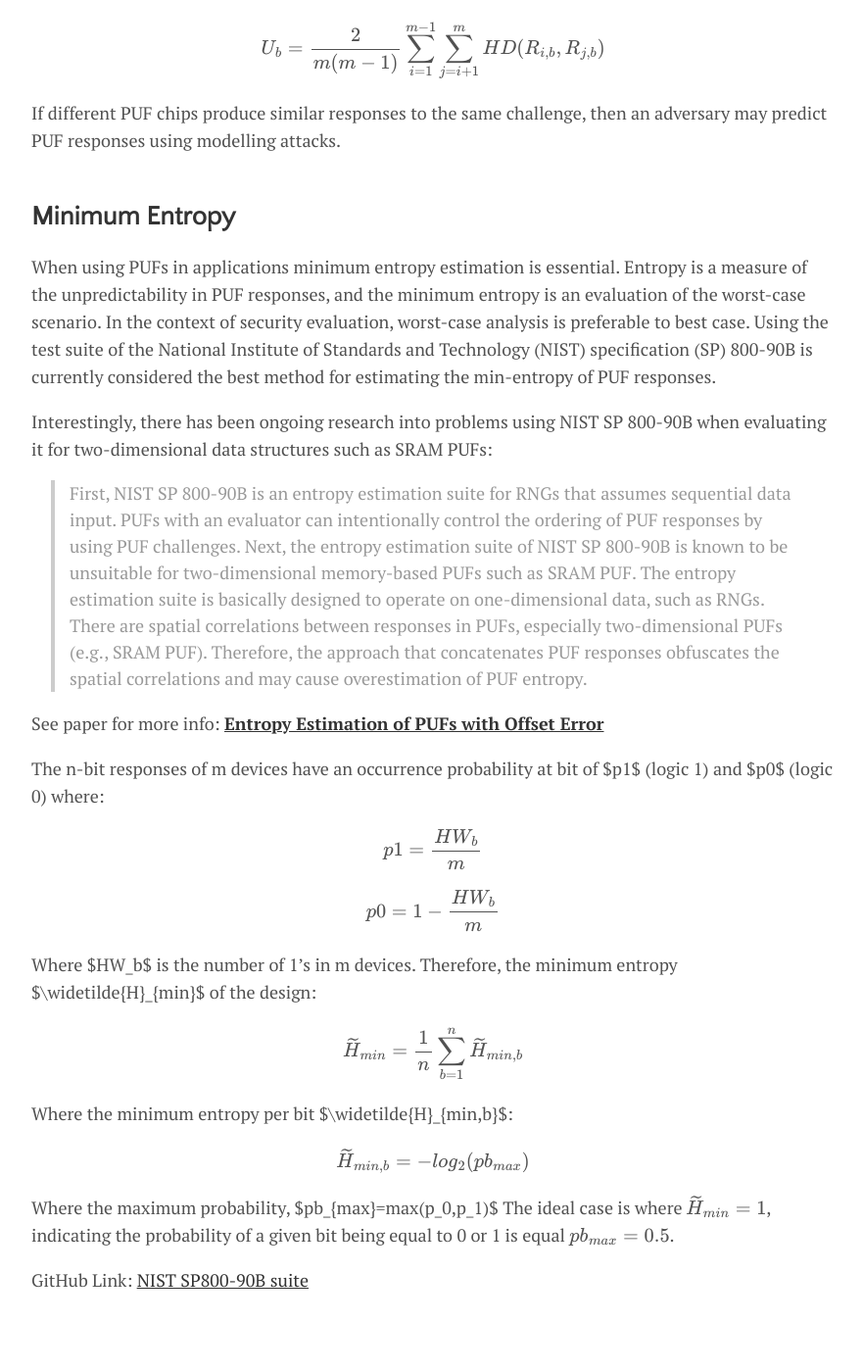
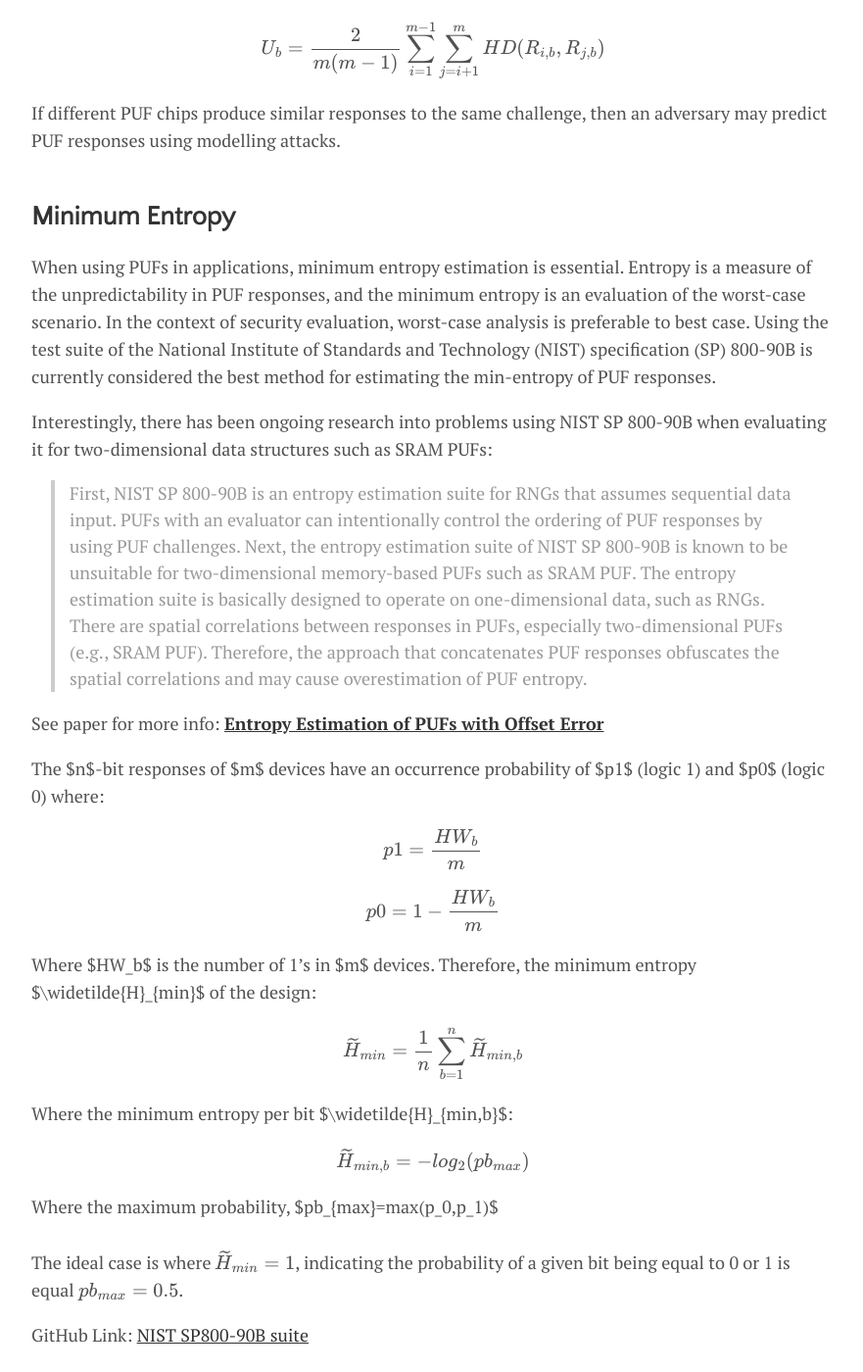
Before and after one commit to efriel94/ef_blog, a Jekyll site: the page built from _posts/Cryptography/2022-04-15-puf-metrics.md, in a window 1280 px wide and 1400 px high, scrolled down 2935 px. Shown: the whole window at 98% size, without its empty margins (198-1079 px from the left). Built offline with Jekyll 4.4.1, drawn with Linux system fonts in a browser that asks for light colours; formulas are drawn with MathJax 3; comment, search, counter and statistics services are not loaded; some of the changed text lies outside the part shown.

Commit message:
Fixed grammar and updated maths

```diff
--- a/_posts/Cryptography/2022-04-15-puf-metrics.md
+++ b/_posts/Cryptography/2022-04-15-puf-metrics.md
@@ -76,7 +76,7 @@ $$
 If different PUF chips produce similar responses to the same challenge, then an adversary may predict PUF responses using modelling attacks.<br><br>
 
 ## Minimum Entropy
-When using PUFs in applications minimum entropy estimation is essential. Entropy is a measure of the unpredictability in PUF responses, and the minimum entropy is an evaluation of the worst-case scenario. In the context of security evaluation, worst-case analysis is preferable to best case. Using the test suite of the National Institute of Standards and Technology (NIST) specification (SP) 800-90B is currently considered the best method for estimating the min-entropy of PUF responses.<br>
+When using PUFs in applications, minimum entropy estimation is essential. Entropy is a measure of the unpredictability in PUF responses, and the minimum entropy is an evaluation of the worst-case scenario. In the context of security evaluation, worst-case analysis is preferable to best case. Using the test suite of the National Institute of Standards and Technology (NIST) specification (SP) 800-90B is currently considered the best method for estimating the min-entropy of PUF responses.<br>
 
 Interestingly, there has been ongoing research into problems using NIST SP 800-90B when evaluating it for two-dimensional data structures such as SRAM PUFs:
 
@@ -84,7 +84,7 @@ Interestingly, there has been ongoing research into problems using NIST SP 800-9
 
 See paper for more info: **[Entropy Estimation of PUFs with Offset Error](https://eprint.iacr.org/2020/1284.pdf)**
 
-The n-bit responses of m devices have an occurrence probability at bit of $p1$ (logic 1) and $p0$ (logic 0) where:
+The $n$-bit responses of $m$ devices have an occurrence probability of $p1$ (logic 1) and $p0$ (logic 0) where:
 
 $$
 p1 = \frac{HW_b}{m}
@@ -94,7 +94,7 @@ $$
 p0 = 1- \frac{HW_b}{m}
 $$
 
-Where $HW_b$ is the number of 1’s in m devices. Therefore, the minimum entropy $\widetilde{H}_{min}$ of the design:
+Where $HW_b$ is the number of 1’s in $m$ devices. Therefore, the minimum entropy $\widetilde{H}_{min}$ of the design:
 
 $$
 \widetilde{H}_{min} = \frac{1}{n} \sum_{b=1}^{n}\widetilde{H}_{min,b}
@@ -107,7 +107,7 @@ $$
 \widetilde{H}_{min,b} = - log_{2}(pb_{max})
 $$
 
-Where the maximum probability, $pb_{max}=max⁡(p_0,p_1)$
+Where the maximum probability, $pb_{max}=max⁡(p_0,p_1)$ <br><br>
 The ideal case is where $$\widetilde{H}_{min} = 1$$, indicating the probability of a given bit being equal to 0 or 1 is equal $$pb_{max}=0.5$$.
 
 GitHub Link: [NIST SP800-90B suite](https://github.com/usnistgov/SP800-90B_EntropyAssessment)
@@ -143,7 +143,7 @@ $$
 Uniformity(i) = \frac{1}{n} \sum_{n=0}^{n-1}R_{i,b}
 $$
 
-The average uniformity for a population of m devices:
+The average uniformity for a population of $m$ devices:
 
 $$
 Uniformity = \frac{1}{m} \sum_{i=1}^{m} Uniformity(i)
@@ -180,7 +180,7 @@ $$
 Also known as the bias, this metric investigates how biased each response bit is toward a logic 0 or logic 1. Some PUF response bits could be biased toward one state due to the manufacturing variations which causes the cell to tend to a fixed preferred value. The bias estimation of a particular response $R$ can be evaluated by averaging the response bits generated by all cells at the same location across the number of available devices:
 
 $$
-Bias(n) = \frac{1}{n}\sum_{i=0}^{R-1}R_{i,n}
+Bias = \frac{1}{m}\sum_{i=0}^{R-1}R_{i,n}
 $$
 
 ## References
```
Also changed, not shown: other parts of _posts/Cryptography/2022-04-15-puf-metrics.md (+1 -1 lines).
